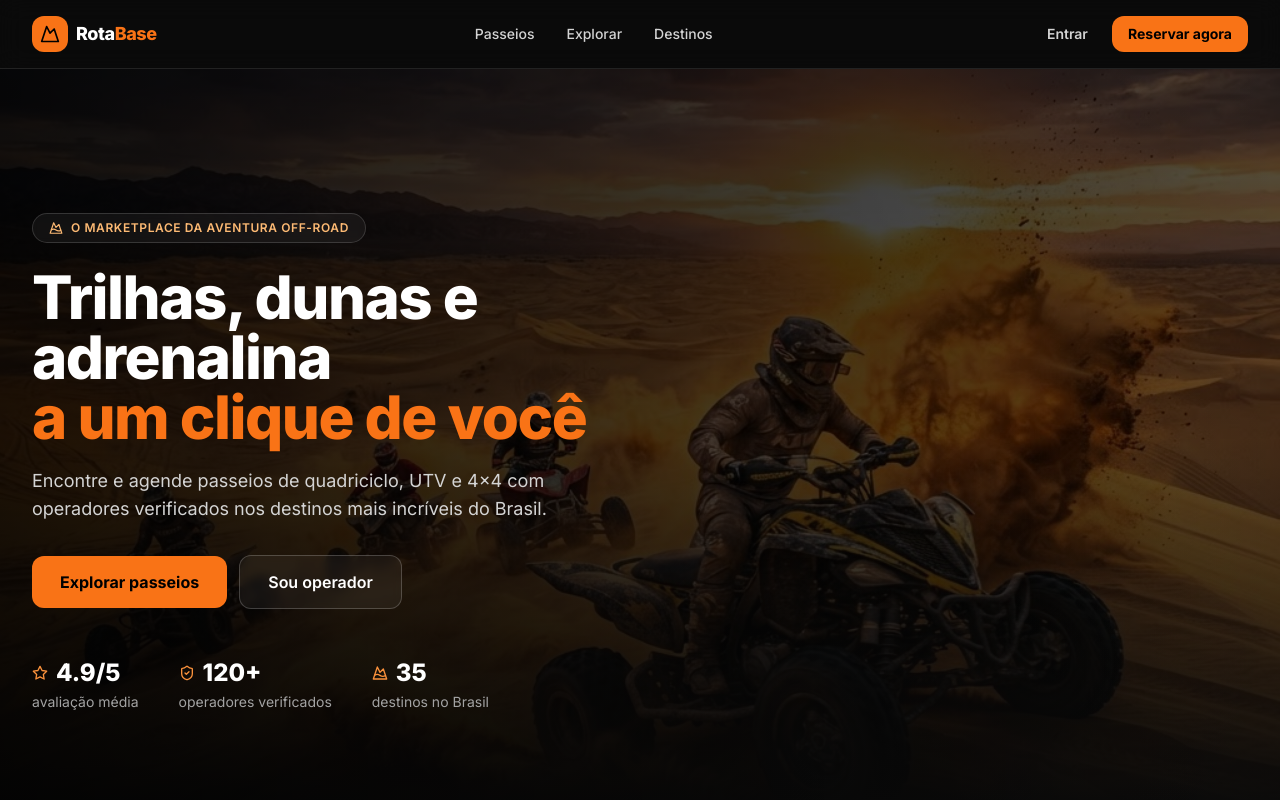
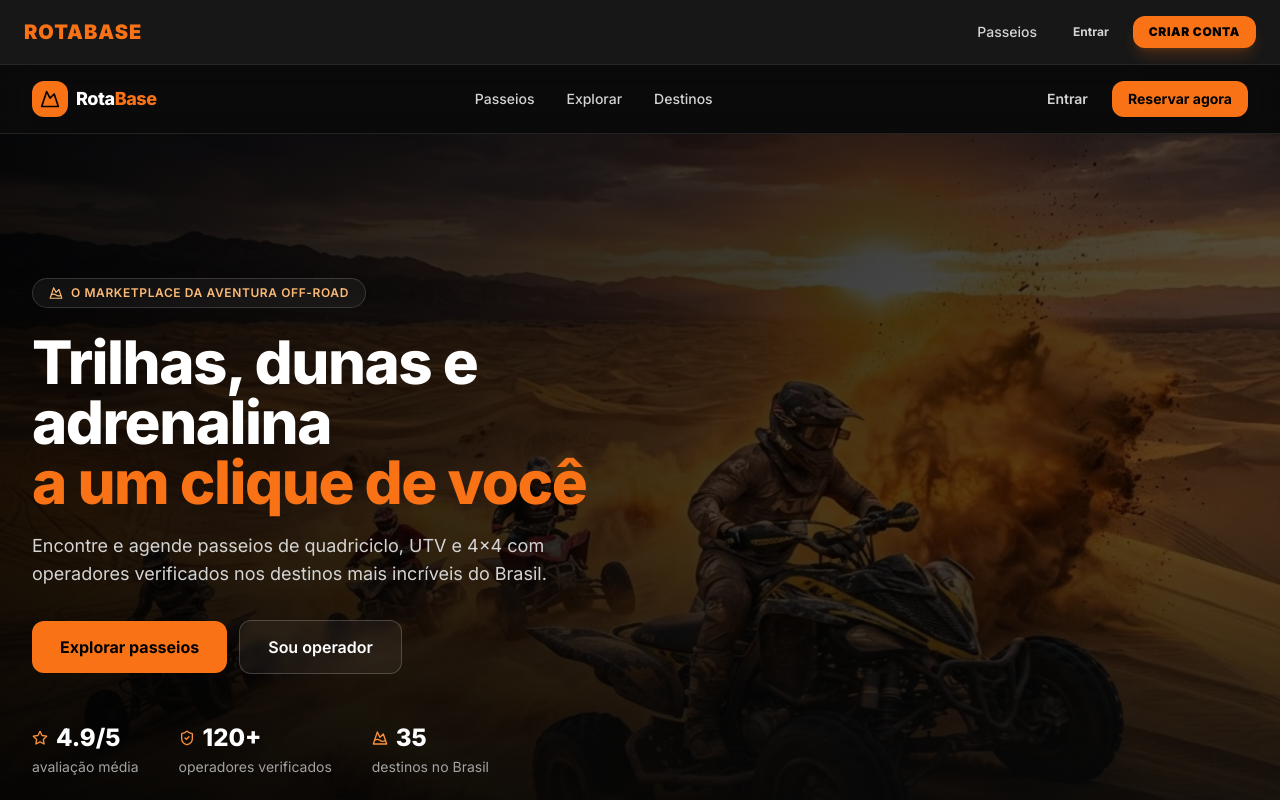
Before and after one commit to igorcastoldi/RotaBase, a Next.js app: page / in a window 1280 px wide. Shown: the top 800 px of the page. Built offline with nearby package versions, Linux system fonts and the light colour scheme; no server answers.

Commit message:
Update layout.tsx

```diff
--- a/src/app/layout.tsx
+++ b/src/app/layout.tsx
@@ -1,5 +1,6 @@
 import type { Metadata } from 'next';
 import { Inter } from 'next/font/google';
+import Navbar from '@/components/Navbar';
 import './globals.css';
 
 const inter = Inter({ subsets: ['latin'], variable: '--font-inter' });
@@ -14,6 +15,7 @@ export default function RootLayout({ children }: { children: React.ReactNode })
   return (
     <html lang="pt-BR">
       <body className={`${inter.variable} font-sans bg-stone-50 text-stone-900 antialiased`}>
+        <Navbar />
         {children}
       </body>
     </html>
```
